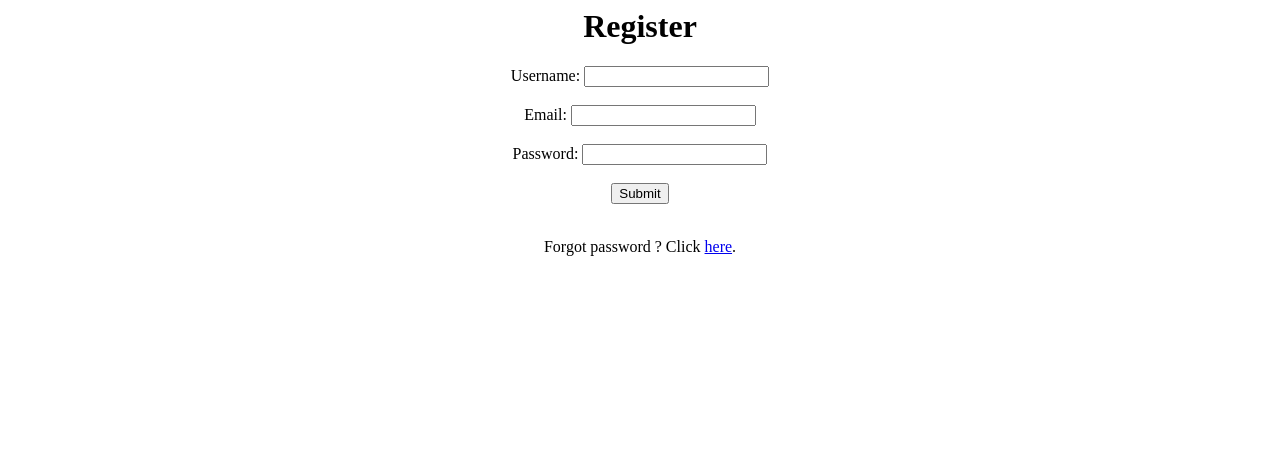
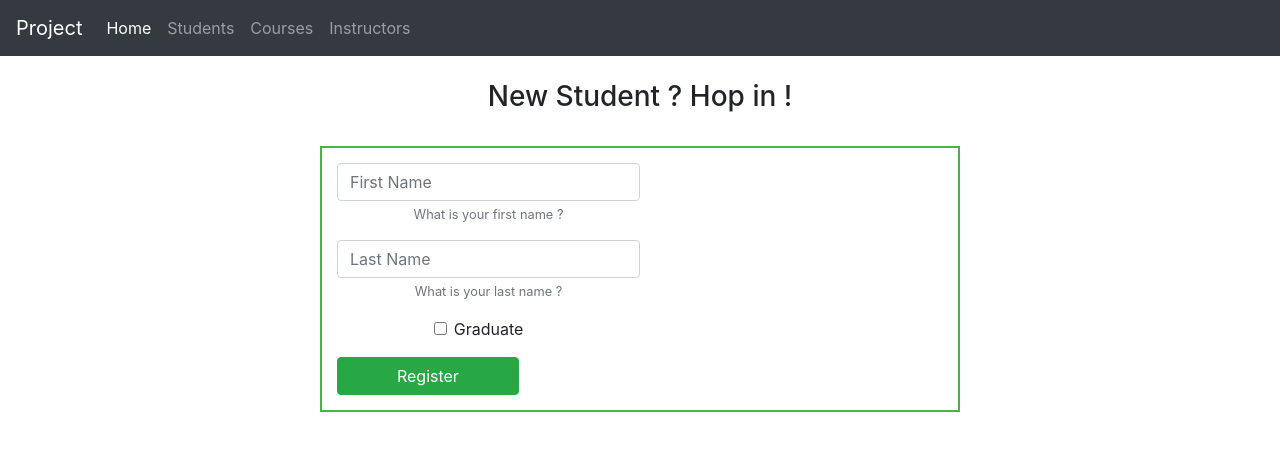
Before and after one commit to DPigeon/University-Database, a PHP site: page / in a window 1280 px wide. Shown: the top 451 px of the page. Run offline with PHP 8.4, Linux system fonts and the light colour scheme.

Commit message:
Navigation Bar & Simple Form

```diff
--- a/src/index.php
+++ b/src/index.php
@@ -1,25 +1,61 @@
 <html>
    <head>
-      <title>COMP353 Project Example UI</title>
+      <title>COMP353 Project</title>
    </head>
    <body>
+   <nav class="navbar navbar-expand-lg navbar-dark bg-dark">
+  <a class="navbar-brand" href="/">Project</a>
+  <button class="navbar-toggler" type="button" data-toggle="collapse" data-target="#navbarSupportedContent" aria-controls="navbarSupportedContent" aria-expanded="false" aria-label="Toggle navigation">
+    <span class="navbar-toggler-icon"></span>
+  </button>
+
+  <div class="collapse navbar-collapse" id="navbarSupportedContent">
+    <ul class="navbar-nav mr-auto">
+      <li class="nav-item active">
+        <a class="nav-link" href="/">Home<span class="sr-only">(current)</span></a>
+      </li>
+      <li class="nav-item">
+        <a class="nav-link" href="/students.php">Students</a>
+      </li>
+      <li class="nav-item">
+        <a class="nav-link" href="/courses.php">Courses</a>
+      </li>
+      <li class="nav-item">
+        <a class="nav-link" href="/instructors.php">Instructors</a>
+      </li>
+    </ul>
+  </div>
+</nav>
+
    <center>
-      <h1>Register</h1>
+   <br>
+      <h3>New Student ? Hop in !</h3>
+      <br>
          <form action="/register.php">
-         Username: <input type="text" name="username">
-         <br>
-         <br>
-         Email: <input type="text" name="email">
-         <br>
-         <br>
-         Password: <input type="text" name="password">
-         <br>
-         <br>
-         <input type="submit" value="Submit">
-         <br>
-         <br>
-         <p>Forgot password ? Click <a href="/forgotpassword.php">here</a>.</p>
+            <div style="display: flex;
+                        flex-direction: column;
+                        width: 50%;
+                        padding: 15px;
+                        border: 2px solid #4CAF50;">
+              <div class="form-group" style="width: 50%;">
+                <input type="name" class="form-control" id="studentName" aria-describedby="nameHelp" placeholder="First Name">
+                <small id="nameHelp" class="form-text text-muted">What is your first name ?</small>
+              </div>
+              <div class="form-group" style="width: 50%;">
+                <input type="lname" class="form-control" id="lname" aria-describedby="lnameHelp" placeholder="Last Name">
+                <small id="lnameHelp" class="form-text text-muted">What is your last name ?</small>
+              </div>
+              <div class="form-group" style="width: 50%;">
+                <input type="checkbox" class="form-check-input" id="grad">
+                <label class="form-check-label" for="grad">Graduate</label>
+              </div>
+                <input type="submit" class="btn btn-success" value="Register" style="width: 30%;">
+              </div>
+            </div>
          </form>
       </center>
    </body>
 </html>
+
+<link rel="stylesheet" href="https://maxcdn.bootstrapcdn.com/bootstrap/4.0.0/css/bootstrap.min.css" integrity="sha384-Gn5384xqQ1aoWXA+058RXPxPg6fy4IWvTNh0E263XmFcJlSAwiGgFAW/dAiS6JXm" crossorigin="anonymous">
+<script src="https://maxcdn.bootstrapcdn.com/bootstrap/4.0.0/js/bootstrap.min.js" integrity="sha384-JZR6Spejh4U02d8jOt6vLEHfe/JQGiRRSQQxSfFWpi1MquVdAyjUar5+76PVCmYl" crossorigin="anonymous"></script>
```
Also changed, not shown: src/config.php (+5 -5 lines), database/Main Project/New Text Document.txt (added).
